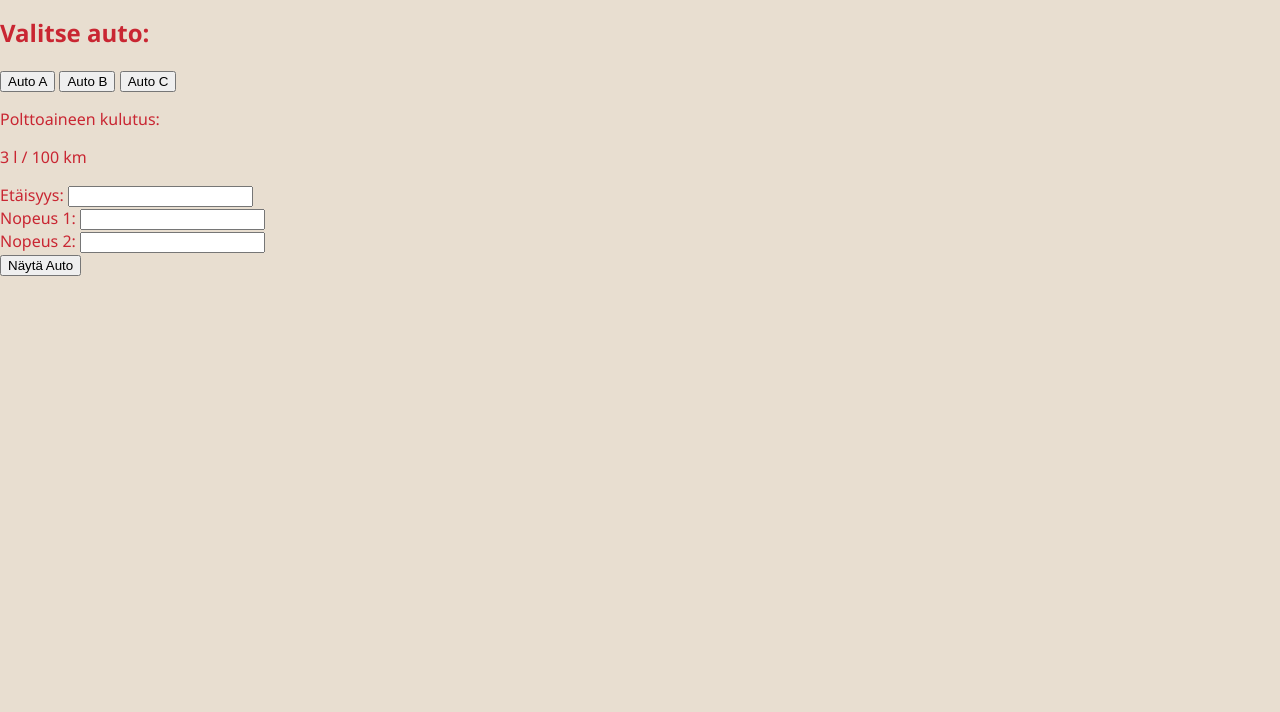
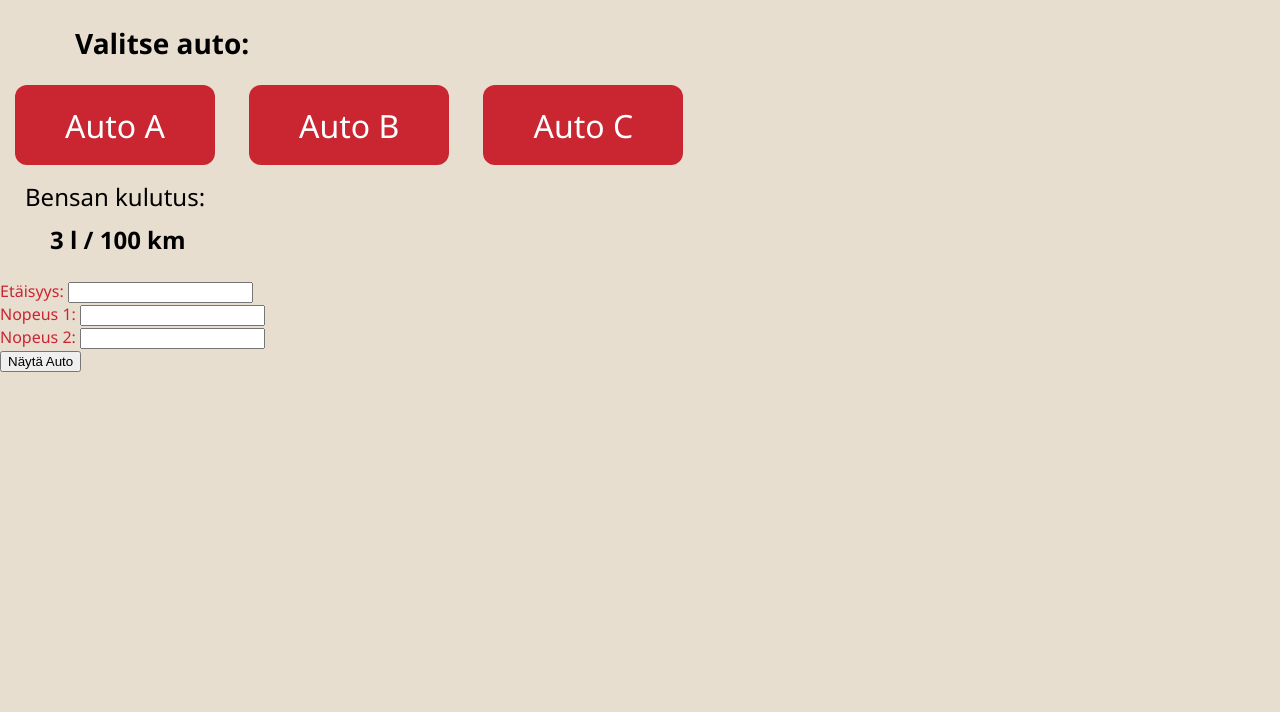
Before and after one commit to kaisalof/koodihaaste_solidabis, a plain HTML site: page autoilumittari.html in a window 1280 px wide. Shown: the part 88-800 px from the top of the page. Drawn offline with Linux system fonts and the light colour scheme.

Commit message:
CSS:ää aloteltu

```diff
--- a/autoilumittari.html
+++ b/autoilumittari.html
@@ -16,24 +16,21 @@
     <input type="radio" id="autoC" name="auto" value="4" />
     <label for="autoC">Auto C: 4 l / 100 km</label><br>-->
     <div>
-        <button class="autoPainike" onclick="autoValittu('autoAA', '3')">Auto A</button>
-        <button class="autoPainike" onclick="autoValittu('autoBB', '3.5')">Auto B</button>
-        <button class="autoPainike" onclick="autoValittu('autoCC', '4')">Auto C</button>
+        <button class="autoPainike" onclick="autoValittu('autoA', '3')">Auto A</button>
+        <button class="autoPainike" onclick="autoValittu('autoB', '3.5')">Auto B</button>
+        <button class="autoPainike" onclick="autoValittu('autoC', '4')">Auto C</button>
     </div>
-    <!--<div id="autonKulutus">-->
-    <p>Polttoaineen kulutus:</p>
+    <div id="autonKulutus">
+        <p id="kulutus">Bensan kulutus:</p>
 
-    <div class="autot" id="autoAA" value="3">
-        <p>3 l / 100 km</p>
+
+        <p class="autot" id="autoA">3 l / 100 km</p>
+
+        <p class="autot" id="autoB" style="display: none;">3.5 l / 100 km</p>
+
+        <p class="autot" id="autoC" style="display: none;"> 4 l / 100 km</p>
+
     </div>
-    <div class="autot" id="autoBB" value="3.5" style="display: none;">
-        <p>3.5 l / 100 km</p>
-    </div>
-    <div class="autot" id="autoCC" value="4" style="display: none;">
-        <p>4 l / 100 km</p>
-    </div>
-    <p id="value"></p>
-    <!--  </div>-->
 
     <label for="matka">Etäisyys:</label>
     <input type="number" id="matka" name="matka"><br>
--- a/tyylit.css
+++ b/tyylit.css
@@ -12,18 +12,53 @@ h1 {
     text-align: center;
     margin-top: 0;
     padding: 20px;
+    text-transform: uppercase;
+    letter-spacing: 5px;
+    font-size: 250%;
+    font-family: 'Courier New', Courier, monospace;
 }
 
+h2 {
+    padding-left: 75px;
+    font-size: 175%;
+    color: black;
+}
 
-/*
+.autoPainike {
+    border: none;
+    border-radius: 12px;
+    width: 200px;
+    height: 80px;
+    font-family: 'Segoe UI', Tahoma, Geneva, Verdana, sans-serif;
+    margin: 15px;
+    margin-top: 0;
+    font-size: 200%;
+    background-color: #C92632;
+    color: white;
+}
+
+.autoPainike:hover {
+    background-color: white;
+    border: 2px solid #C92632;
+    color: #C92632;
+}
+
+#autonKulutus {
+    color: black;
+}
+
+#kulutus,
 .autot {
-    display: none;
+    margin-left: 25px;
+    font-size: 150%;
+    margin-top: 0;
 }
-/*
-#autoAA {
-    display: block;
+
+#kulutus {
+    margin-bottom: 10px;
 }
-/*
-.autoPainike:focus {
-    color: red;
-}*/
+
+.autot {
+    margin-left: 50px;
+    font-weight: bold;
+}
```
